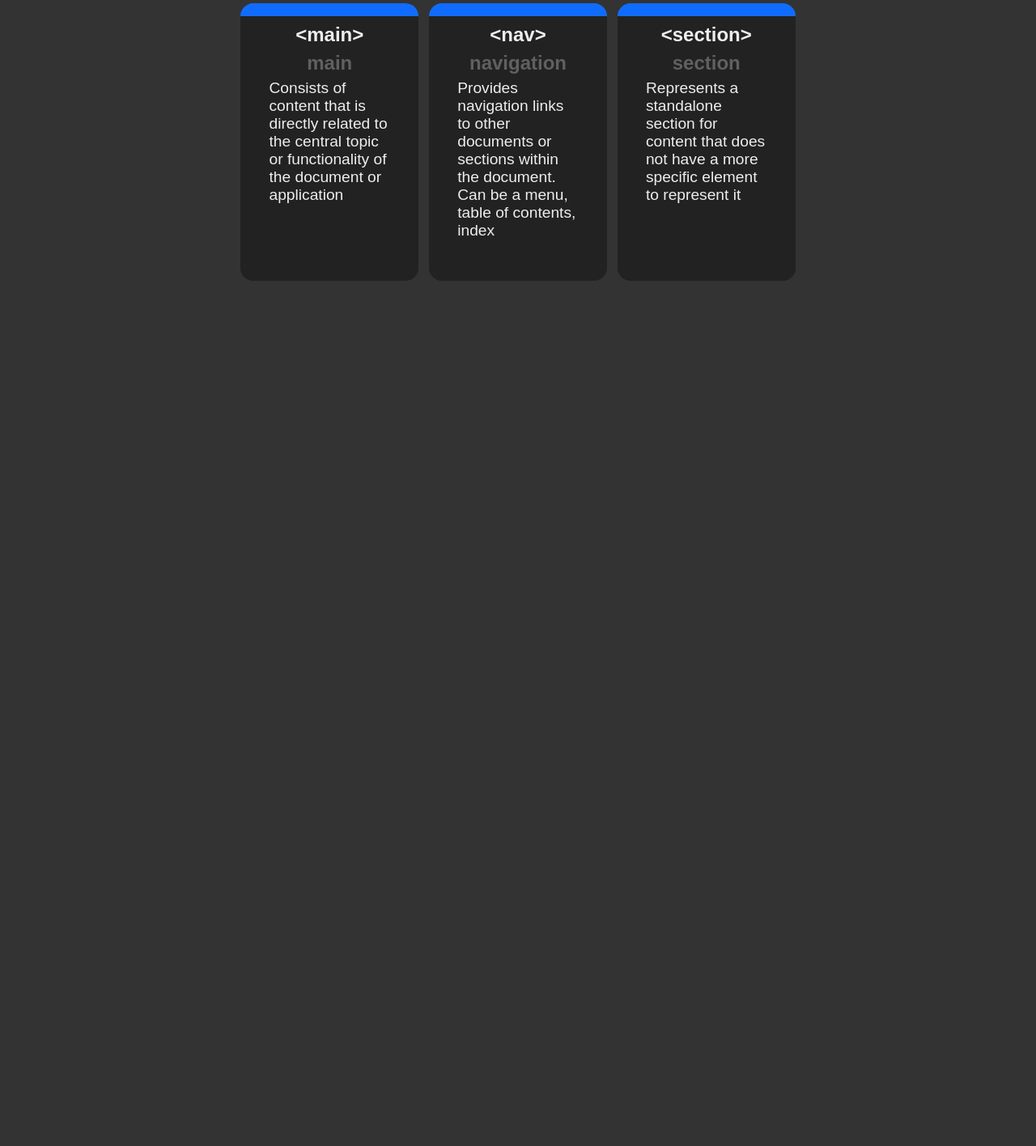
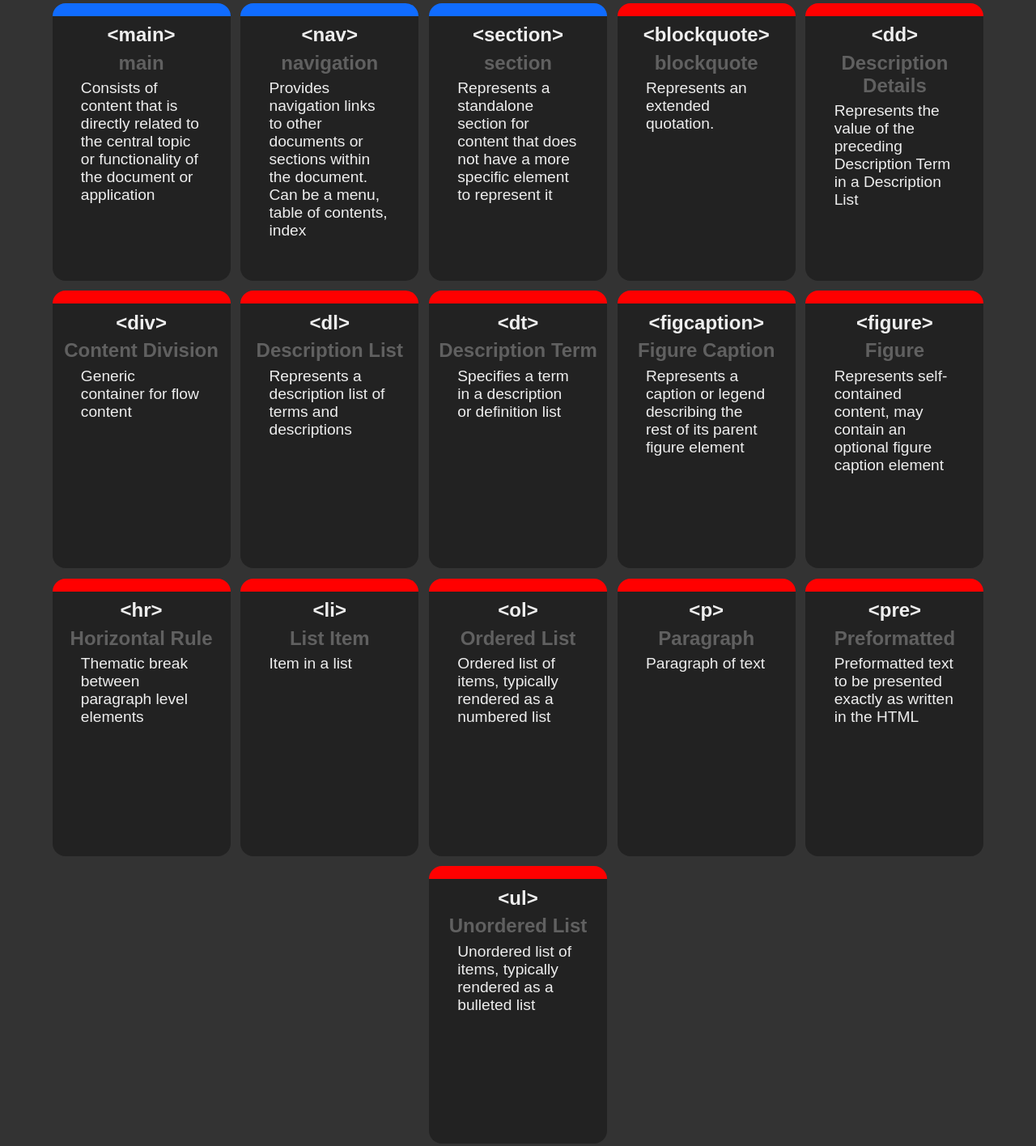
Before and after one commit to zachjensz/html-reference, a plain HTML site: page index.html in a window 1280 px wide. Shown: the part 1069-2485 px from the top of the page at 81% size. Before the commit the page ends 1422 px from the top, so only its background shows below. Drawn offline with Linux system fonts and the light colour scheme.

Commit message:
Added Text Block group, added more border colouring CSS

```diff
--- a/elements.js
+++ b/elements.js
@@ -168,5 +168,102 @@ export const elements = [
         attributes: [],
         documentLimit: false,
         group: 'section'
+    },
+    {
+        tag: '<blockquote>',
+        content: 'Extended quotation',
+        name: 'blockquote',
+        description: 'Represents an extended quotation.',
+        group: 'textBlock'
+    },
+    {
+        tag: '<dd>',
+        content: 'description, definition or value of preceding term',
+        name: 'Description Details',
+        description:
+            'Represents the value of the preceding Description Term in a Description List',
+        group: 'textBlock'
+    },
+    {
+        tag: '<div>',
+        content: 'flow content',
+        name: 'Content Division',
+        description: 'Generic container for flow content',
+        group: 'textBlock'
+    },
+    {
+        tag: '<dl>',
+        content: ['dt', 'dd'],
+        name: 'Description List',
+        description: 'Represents a description list of terms and descriptions',
+        group: 'textBlock'
+    },
+    {
+        tag: '<dt>',
+        content: 'text',
+        name: 'Description Term',
+        description: 'Specifies a term in a description or definition list',
+        group: 'textBlock'
+    },
+    {
+        tag: '<figcaption>',
+        content: 'text',
+        name: 'Figure Caption',
+        description:
+            'Represents a caption or legend describing the rest of its parent figure element',
+        group: 'textBlock'
+    },
+    {
+        tag: '<figure>',
+        content: 'any',
+        name: 'Figure',
+        description:
+            'Represents self-contained content, may contain an optional figure caption element',
+        group: 'textBlock'
+    },
+    {
+        tag: '<hr>',
+        content: false,
+        name: 'Horizontal Rule',
+        description: 'Thematic break between paragraph level elements',
+        group: 'textBlock'
+    },
+    {
+        tag: '<li>',
+        content: 'any',
+        name: 'List Item',
+        description: 'Item in a list',
+        group: 'textBlock'
+    },
+    {
+        tag: '<ol>',
+        content: ['li'],
+        name: 'Ordered List',
+        description:
+            'Ordered list of items, typically rendered as a numbered list',
+        group: 'textBlock'
+    },
+    {
+        tag: '<p>',
+        content: 'text',
+        name: 'Paragraph',
+        description: 'Paragraph of text',
+        group: 'textBlock'
+    },
+    {
+        tag: '<pre>',
+        content: 'text',
+        name: 'Preformatted',
+        description:
+            'Preformatted text to be presented exactly as written in the HTML',
+        group: 'textBlock'
+    },
+    {
+        tag: '<ul>',
+        content: ['li'],
+        name: 'Unordered List',
+        description:
+            'Unordered list of items, typically rendered as a bulleted list',
+        group: 'textBlock'
     }
 ]
--- a/style.css
+++ b/style.css
@@ -4,6 +4,7 @@
 
     --cardText: #eee;
 
+    --groupBorderWidth: 1rem;
     --root: rgb(192, 192, 192);
     --meta: rgb(37, 185, 0);
     --section: rgb(16, 108, 255);
@@ -61,12 +62,44 @@ main {
     margin: 0 2rem;
     font-size: 120%;
 }
+
+/* Group Border Colouring */
 .root {
-    border-top: 1rem solid var(--root);
+    border-top: var(--groupBorderWidth) solid var(--root);
 }
 .meta {
-    border-top: 1rem solid var(--meta);
+    border-top: var(--groupBorderWidth) solid var(--meta);
 }
 .section {
-    border-top: 1rem solid var(--section);
+    border-top: var(--groupBorderWidth) solid var(--section);
 }
+.textBlock {
+    border-top: var(--groupBorderWidth) solid var(--textBlock);
+}
+.textInline {
+    border-top: var(--groupBorderWidth) solid var(--textInline);
+}
+.media {
+    border-top: var(--groupBorderWidth) solid var(--media);
+}
+.embedding {
+    border-top: var(--groupBorderWidth) solid var(--embedding);
+}
+.scripting {
+    border-top: var(--groupBorderWidth) solid var(--scripting);
+}
+.tables {
+    border-top: var(--groupBorderWidth) solid var(--tables);
+}
+.forms {
+    border-top: var(--groupBorderWidth) solid var(--forms);
+}
+.interactive {
+    border-top: var(--groupBorderWidth) solid var(--interactive);
+}
+.components {
+    border-top: var(--groupBorderWidth) solid var(--components);
+}
+.obsolete {
+    border-top: var(--groupBorderWidth) solid var(--obsolete);
+}
```
